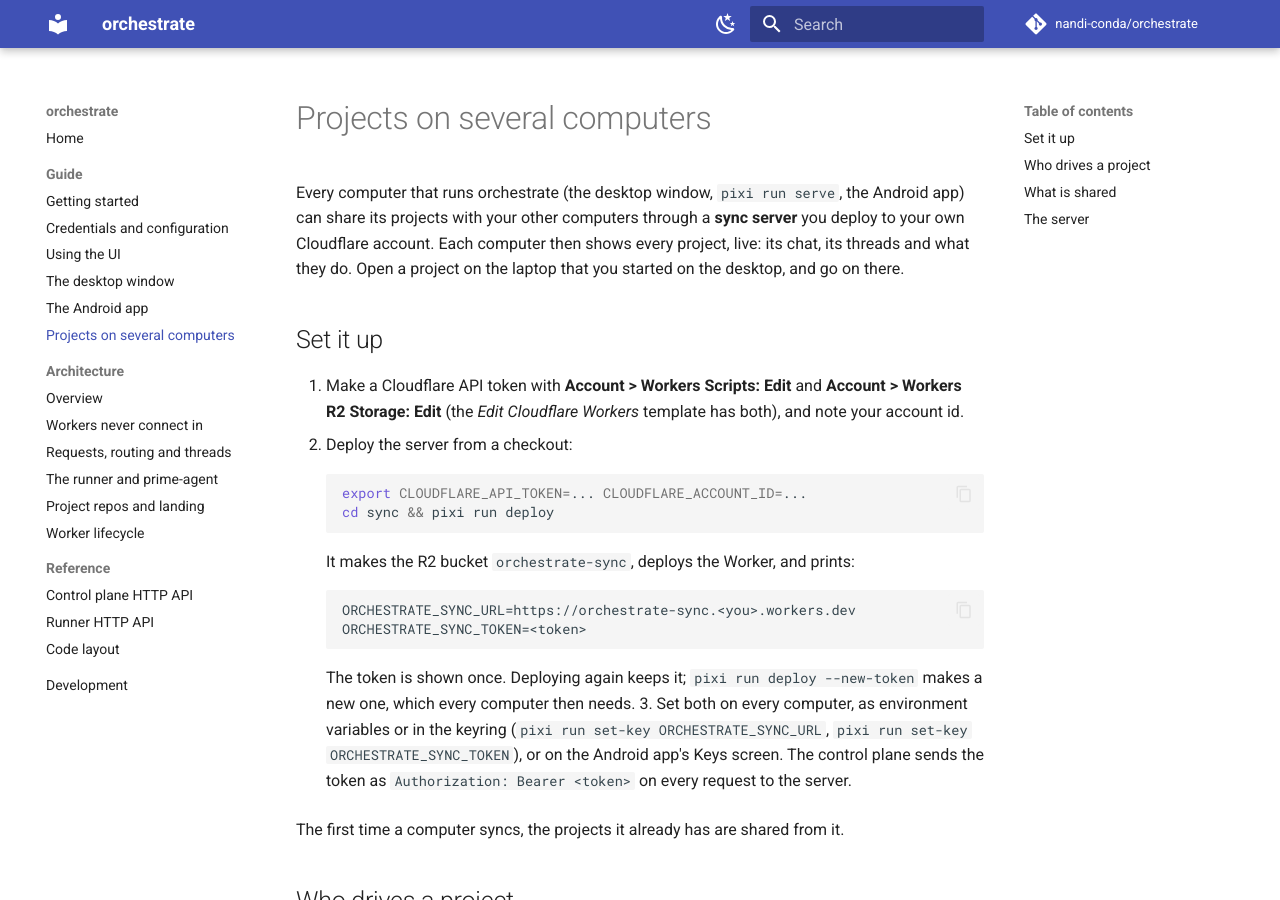
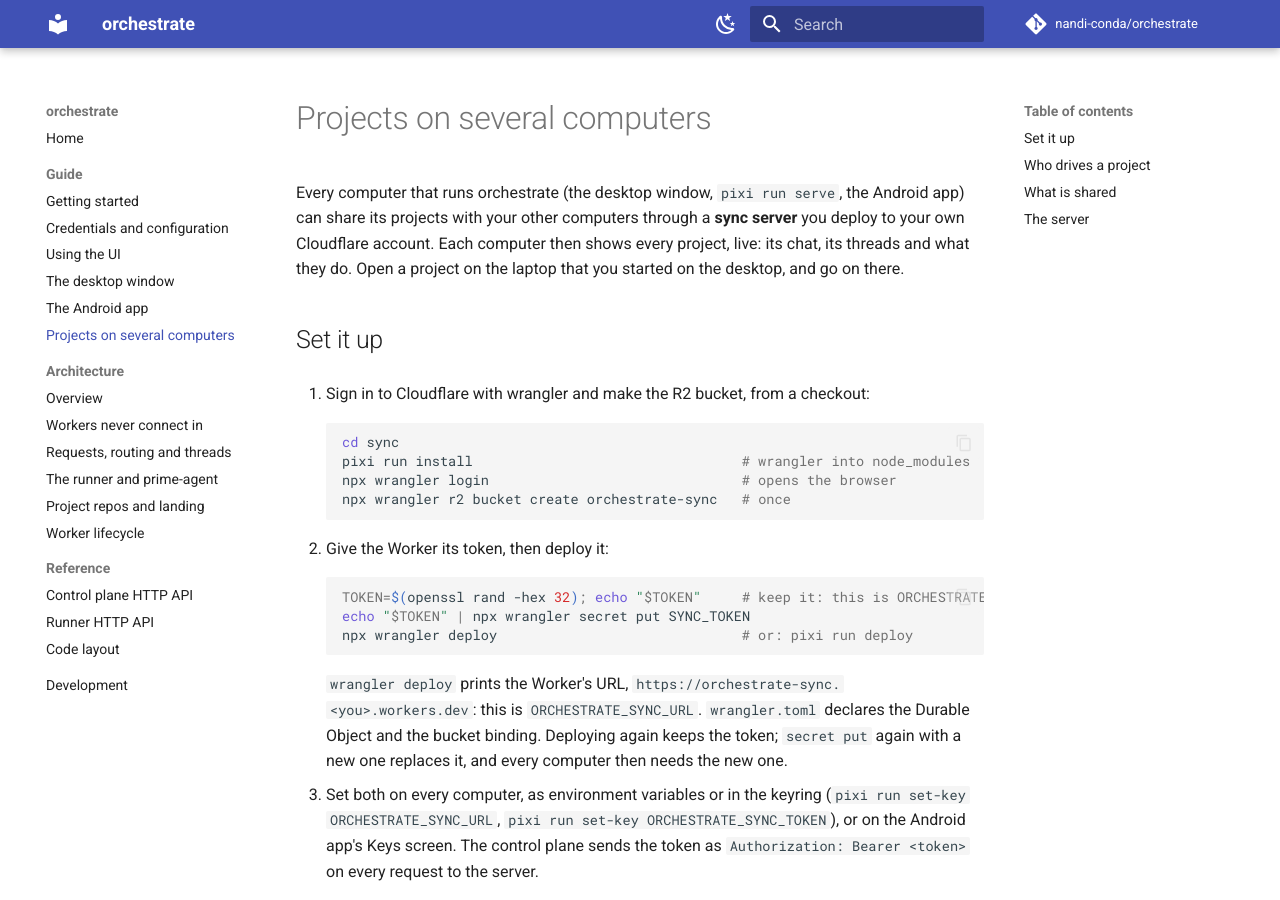
Before and after one commit to nandi-conda/orchestrate, an MkDocs documentation site: the page built from docs/guide/sync.md, in a window 1280 px wide and 900 px high. Built offline with MkDocs 1.6.1 and Material for MkDocs 9.7.7, drawn with Linux system fonts in a browser that asks for light colours; comment, search, counter and statistics services are not loaded.

Commit message:
sync: deploy with wrangler directly (login, bucket, secret put, deploy)
Drops deploy.mjs and the CLOUDFLARE_API_TOKEN/ACCOUNT_ID path; the docs give
the wrangler commands, and `pixi run deploy` is `wrangler deploy`.

Co-Authored-By: Claude Opus 5.5 <noreply@anthropic.com>
Claude-Session: https://claude.ai/code/session_01DPL5hgzHaSCneq86bAe1GE

````diff
--- a/docs/guide/sync.md
+++ b/docs/guide/sync.md
@@ -8,25 +8,29 @@ the laptop that you started on the desktop, and go on there.
 
 ## Set it up
 
-1. Make a Cloudflare API token with **Account > Workers Scripts: Edit** and
-   **Account > Workers R2 Storage: Edit** (the *Edit Cloudflare Workers* template
-   has both), and note your account id.
-2. Deploy the server from a checkout:
+1. Sign in to Cloudflare with wrangler and make the R2 bucket, from a checkout:
 
     ```bash
-    export CLOUDFLARE_API_TOKEN=... CLOUDFLARE_ACCOUNT_ID=...
-    cd sync && pixi run deploy
+    cd sync
+    pixi run install                                 # wrangler into node_modules
+    npx wrangler login                               # opens the browser
+    npx wrangler r2 bucket create orchestrate-sync   # once
     ```
 
-    It makes the R2 bucket `orchestrate-sync`, deploys the Worker, and prints:
+2. Give the Worker its token, then deploy it:
 
-    ```
-    ORCHESTRATE_SYNC_URL=https://orchestrate-sync.<you>.workers.dev
-    ORCHESTRATE_SYNC_TOKEN=<token>
+    ```bash
+    TOKEN=$(openssl rand -hex 32); echo "$TOKEN"     # keep it: this is ORCHESTRATE_SYNC_TOKEN
+    echo "$TOKEN" | npx wrangler secret put SYNC_TOKEN
+    npx wrangler deploy                              # or: pixi run deploy
     ```
 
-    The token is shown once. Deploying again keeps it; `pixi run deploy --new-token`
-    makes a new one, which every computer then needs.
+    `wrangler deploy` prints the Worker's URL,
+    `https://orchestrate-sync.<you>.workers.dev`: this is `ORCHESTRATE_SYNC_URL`.
+    `wrangler.toml` declares the Durable Object and the bucket binding. Deploying
+    again keeps the token; `secret put` again with a new one replaces it, and every
+    computer then needs the new one.
+
 3. Set both on every computer, as environment variables or in the keyring
    (`pixi run set-key ORCHESTRATE_SYNC_URL`, `pixi run set-key ORCHESTRATE_SYNC_TOKEN`),
    or on the Android app's Keys screen. The control plane sends the token as
````
Also changed, not shown: docs/guide/configuration.md (+2 -2 lines), docs/reference/layout.md (+0 -1 lines), sync/README.md (+13 -5 lines), 3 other files.
